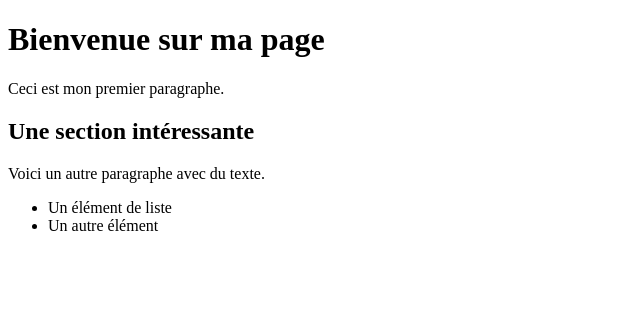
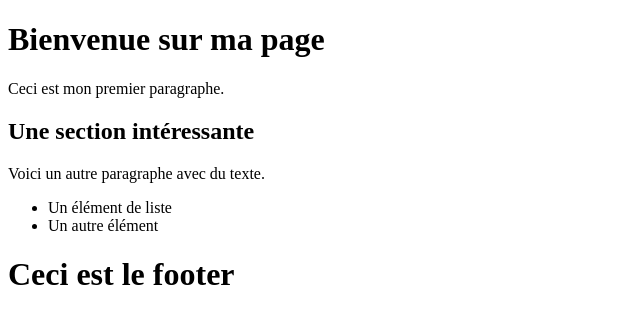
Before and after one commit to henrihals/ciaobatta, a Django app: template src/homepage/templates/homepage.html in a window 1280 px wide. Shown: the part 47-371 px from the top of the page, without its empty margins (0-640 px from the left). Run offline with Django 5.2, Linux system fonts and the light colour scheme; the template is opened without the code that fills it, so the values that code supplies are empty; some libraries are stand-ins or nearby versions.

Commit message:
add footer

```diff
--- a/src/templates/layouts/base.html
+++ b/src/templates/layouts/base.html
@@ -29,7 +29,7 @@
         </div>
 
         <footer>
-            {% comment %} {% include "layouts/partials/footer.html" %} {% endcomment %}
+            {% include "layouts/partials/footer.html" %}
         </footer>
         {% block javascript %}{% endblock javascript %}
     </body>
--- /dev/null
+++ b/src/templates/layouts/partials/footer.html
@@ -0,0 +1,3 @@
+<div class="footer_container">
+    <h1>Ceci est le footer</h1>
+</div>
```
